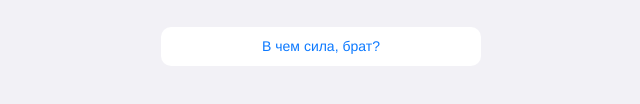
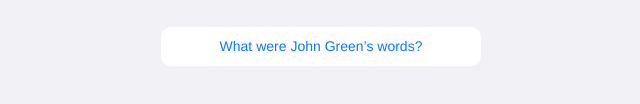
Before and after one commit to shpilllka/shpilllka.github.io, a plain HTML site: page index.html in a window 1280 px wide. Shown: the part 608-712 px from the top of the page, 319-959 px from the left. Drawn offline with Linux system fonts and the light colour scheme.

Commit message:
Update index.html

```diff
--- a/index.html
+++ b/index.html
@@ -59,7 +59,7 @@
       </section>
     </main>
    <footer>
-      <button type = "button" class="button-link" href=""> В чем сила, брат?  </button>
+      <button type = "button" class="button-link" href=""> What were John Green’s words?  </button>
     </footer>
     <script type="text/javascript" src="js.js"></script>
   </body>
```
